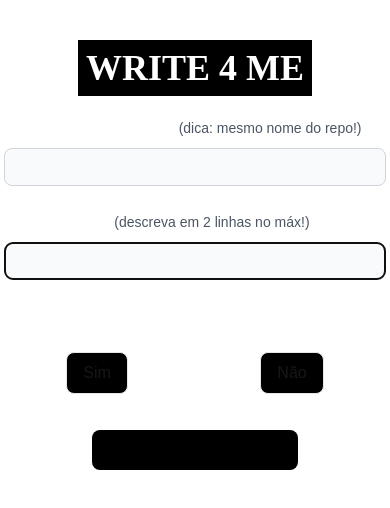
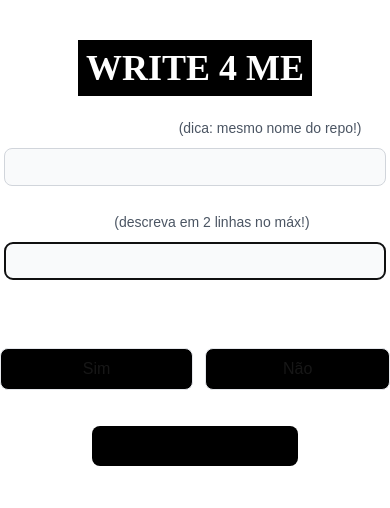
Before and after one commit to GuinterZaffalon/guinter-website, a Next.js app: page /write4me in a window 390 px wide. Shown: the top 508 px of the page. Built offline with nearby package versions, Linux system fonts and the light colour scheme.

Commit message:
responsividade

```diff
--- a/src/app/write4me/page.tsx
+++ b/src/app/write4me/page.tsx
@@ -82,7 +82,7 @@ export default function Write4Me() {
                     </div>
                     <div className="w-full p-1">
                         <label className="block mb-2 text-xl font-nuno font-bold text-white dark:text-black">
-                            Descricao:<span className="text-sm text-gray-600 font-normal ml-2">(descreva em 2 linhas no máx!)</span>
+                            Descrição:<span className="text-sm text-gray-600 font-normal ml-2">(descreva em 2 linhas no máx!)</span>
                         </label>
                         <input
                             type="text"
@@ -94,21 +94,21 @@ export default function Write4Me() {
                         />
                     </div>
                     <div className="w-full p-1">
-                        <label className="block mb-2 text-xl font-nuno font-bold text-white dark:text-black">
+                        <label className="block mb-1 text-xl font-nuno font-bold text-white dark:text-black">
                             Usando Framework?
                         </label>
                     </div>
-                    <div className="flex justify-around">
+                    <div className="flex justify-around w-full gap-3">
                         <button
-                        type="button"
+                            type="button"
                             onClick={() => handleClick(true)}
-                            className="px-4 pb-2 pt-2 border rounded-lg bg-black">
+                            className="w-full p-2 border rounded-lg bg-black">
                             Sim
                         </button>
                         <button
-                        type="button"
+                            type="button"
                             onClick={() => handleClick(false)}
-                            className="px-4 pb-2 pt-2 border rounded-lg bg-black">
+                            className="w-full border rounded-lg bg-black">
                             Não
                         </button>
                     </div>
--- a/src/app/write4me/result/page.tsx
+++ b/src/app/write4me/result/page.tsx
@@ -51,21 +51,24 @@ export default function Result() {
 
     return (
         <div className="bg-white w-full min-h-screen">
-            <div className="flex items-center justify-center pt-10 pb-5 gap-3 flex-col">
+            <div className="flex items-center justify-center pt-5 pb-5 gap-3 flex-col px-4">
                 <h1 className="text-4xl text-white font-lewis bg-black p-2 font-bold dark:text-white">WRITE 4 ME</h1>
-                <div className=' lg:w-1/2 md:w-1/2 sm:w-1/2 xs:w-1/2'>
+                <label className="block mb-2 text-xl font-nuno font-bold text-black dark:text-black"> Seu Readme está pronto ↓</label>
+                <div className="w-full max-w-4xl overflow-auto rounded-md">
                     <CopyBlock
                         text={resultSelect}
                         language={"markdown"}
                         showLineNumbers={true}
                         theme={dracula}
                         codeBlock={true}
-                    codeBlockStyle={{ borderRadius: '5px' }}
+                        codeBlockStyle={{ borderRadius: '5px', minWidth: '100%' }}
                     />
                 </div>
             </div>
+            <label className="justify-center items-center text-center flex mb-2 text-xl font-nuno text-black dark:text-black"> Obrigado por usar Write4Me ❤</label>
         </div>
-    )
+    );
+
 }
 
 function Template(nome: string, describe: string, frameworkRequirements: string[], frameworkInstallation: string[]) {
```
Lines whose indentation alone changed are shown as unchanged.
